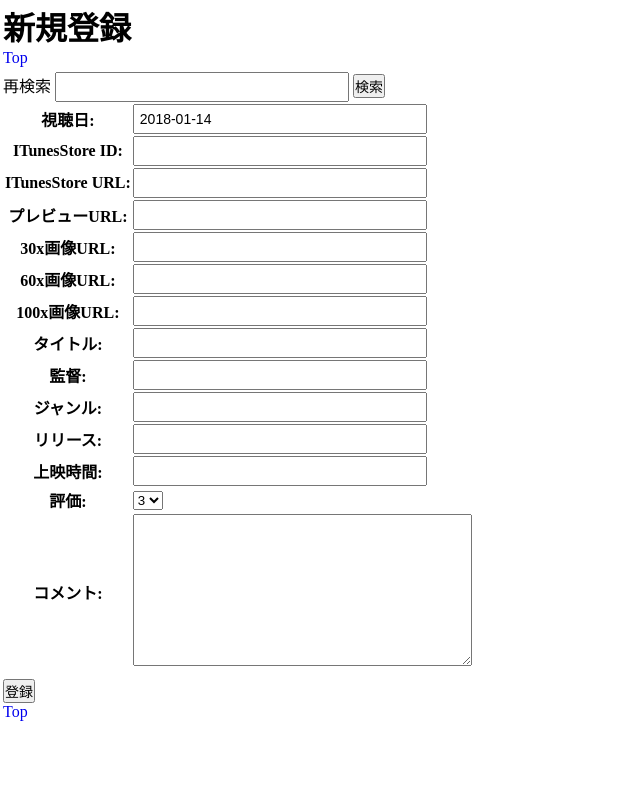
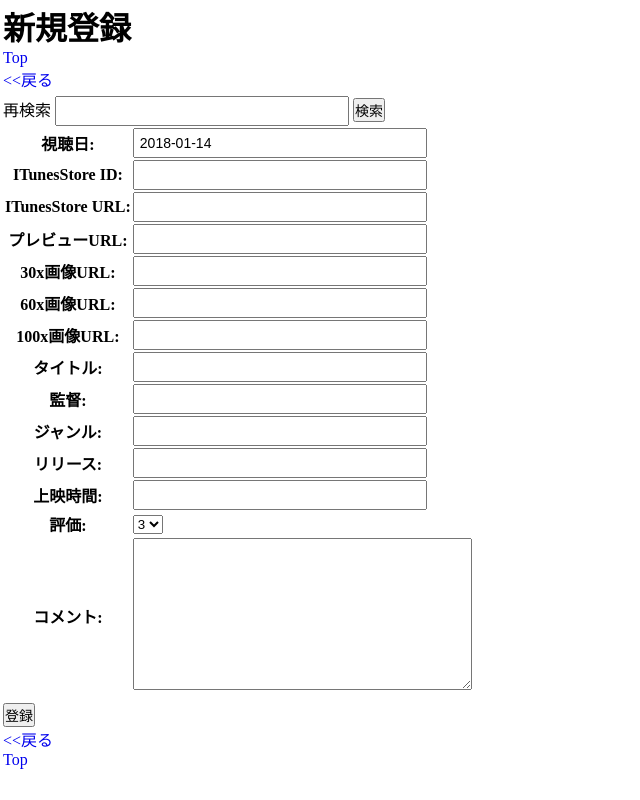
Before and after one commit to muranamihdk/cinemalog, a Django app: template cinemalog/logbook/templates/movies/create_with_itunes_data.html in a window 1280 px wide. Shown: the whole page, without its empty margins (0-640 px from the left). Run offline with Django 3.2, Linux system fonts and the light colour scheme; the template is opened without the code that fills it: values that come from a table or form of the project are taken from there, others are empty; some libraries are stand-ins or nearby versions.

Commit message:
Add retun link in create_with_itunes_data template

```diff
--- a/cinemalog/logbook/templates/movies/create_with_itunes_data.html
+++ b/cinemalog/logbook/templates/movies/create_with_itunes_data.html
@@ -8,6 +8,7 @@
 
     <ul>
         <li><a href="{% url 'logbook:index' %}">Top</a></li>
+        <li><a href="{{ request.META.HTTP_REFERER }}"><<戻る</a></li>
     </ul>
 
     <form action="{% url 'itunesstore:results' %}" method="get">
@@ -24,6 +25,7 @@
     <form>
 
     <ul>
+        <li><a href="{{ request.META.HTTP_REFERER }}"><<戻る</a></li>
         <li><a href="{% url 'logbook:index' %}">Top</a></li>
     </ul>
 
```
